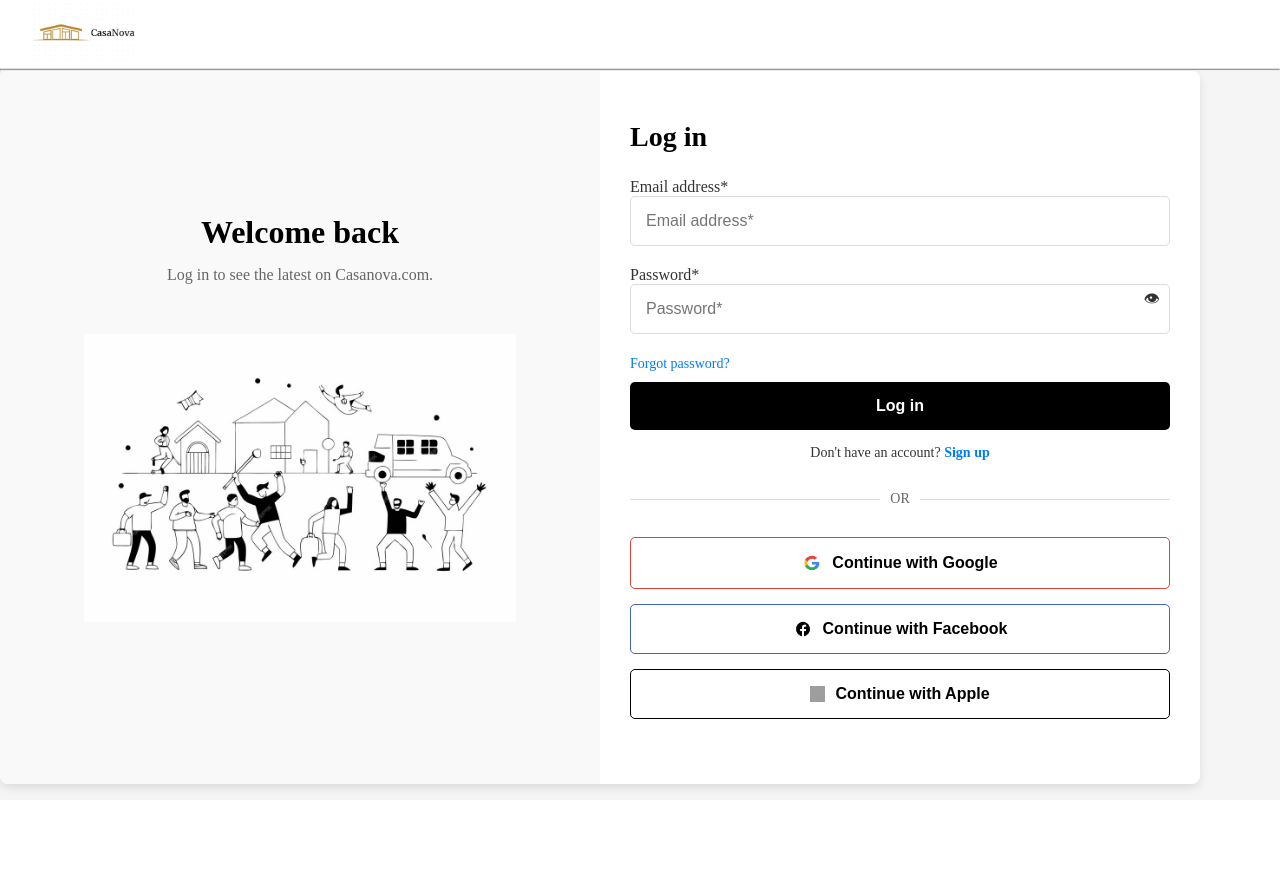
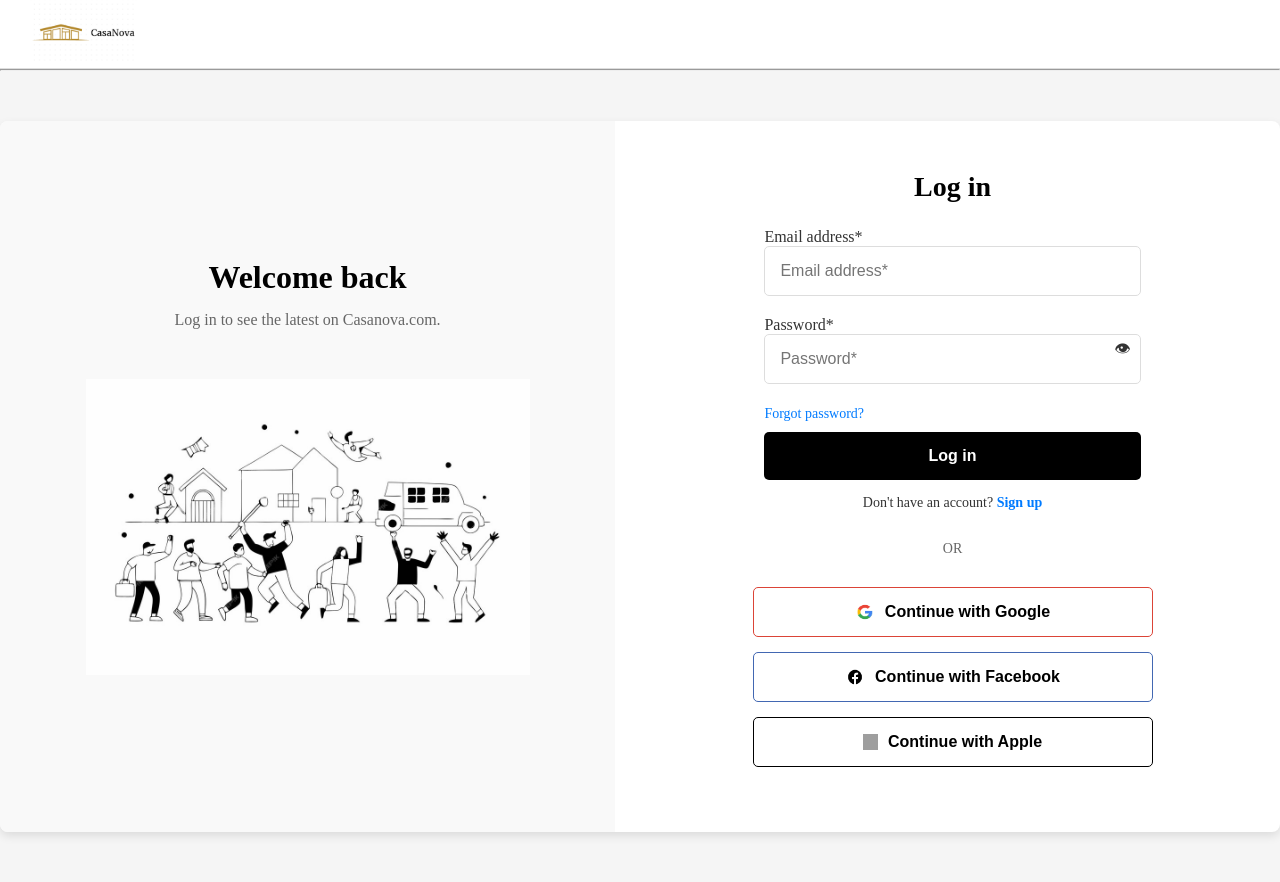
Before and after one commit to FlorentLatifi/CasaNova, a PHP site: page /login.html in a window 1280 px wide. Before the commit the page ends 794 px from the top, so only its background shows below. Run offline with PHP 8.4, Linux system fonts and the light colour scheme; grey boxes are pictures that could not be loaded.

Commit message:
login,admin_dashboard

```diff
--- a/admin_dashboard.php
+++ b/admin_dashboard.php
@@ -18,8 +18,7 @@
           <li><a href="buy.htm">Sell</a></li>
           <li><a href="buy.htm">Rent</a></li>
           <li><a href="index.html">My Home</a></li>
-          <li><a href="login.html">Login</a></li>
-          <li><a href="signup.html">Sign Up</a></li>
+          <li><a href="index.html">Dashboard</a></li>
         </ul>
       </div>
     </div>
--- a/login.css
+++ b/login.css
@@ -29,26 +29,43 @@
     width: auto;
     object-fit: contain;
   }
+  .container {
+  display: flex;
+  max-width: 1400px;
+  width: 100%;
+  background: #fff;
+  border-radius: 8px;
+  overflow: hidden;
+  box-shadow: 0 4px 10px rgba(0, 0, 0, 0.1);
+  margin: 50px auto;
+  gap: 20px;
+}
+
+
+
+
 
   .container {
     display: flex;
-    max-width: 1200px;
+    max-width: 1500px;
     width: 100%;
     background: #fff;
     border-radius: 8px;
     overflow: hidden;
     box-shadow: 0 4px 10px rgba(0, 0, 0, 0.1);
+    gap: 10px;
   }
 
   /* Left Section */
   .welcome-section {
-    flex: 1;
+    flex: 2;
     background-color: #f9f9f9;
     padding: 50px 30px;
     display: flex;
     flex-direction: column;
     align-items: center;
     justify-content: center;
+    margin-right: 20px;
   }
 
   .welcome-section h1 {
@@ -86,11 +103,13 @@
 
   /* Right Section */
   .login-section {
-    flex: 1;
+    flex: 2;
     padding: 50px 30px;
     display: flex;
     flex-direction: column;
     justify-content: center;
+    align-items: center;
+    margin-right: 20px;
   }
 
   .login-section h2 {
@@ -189,6 +208,8 @@
     background-color: #fff;
     cursor: pointer;
     width: 100%;
+    width: 400px;
+    height: 50px;
     margin-bottom: 15px;
 
   }
--- a/login.html
+++ b/login.html
@@ -4,7 +4,6 @@
     <meta charset="UTF-8">
     <meta name="viewport" content="width=device-width, initial-scale=1.0">
     <title>Login Page</title>
-    <link rel="stylesheet" href="styles.css"> <!-- Lidhja me skedarin CSS -->
     <link rel="stylesheet" href="login.css"> <!-- Lidhja me skedarin CSS specifik për login -->
 </head>
 <body>
```
